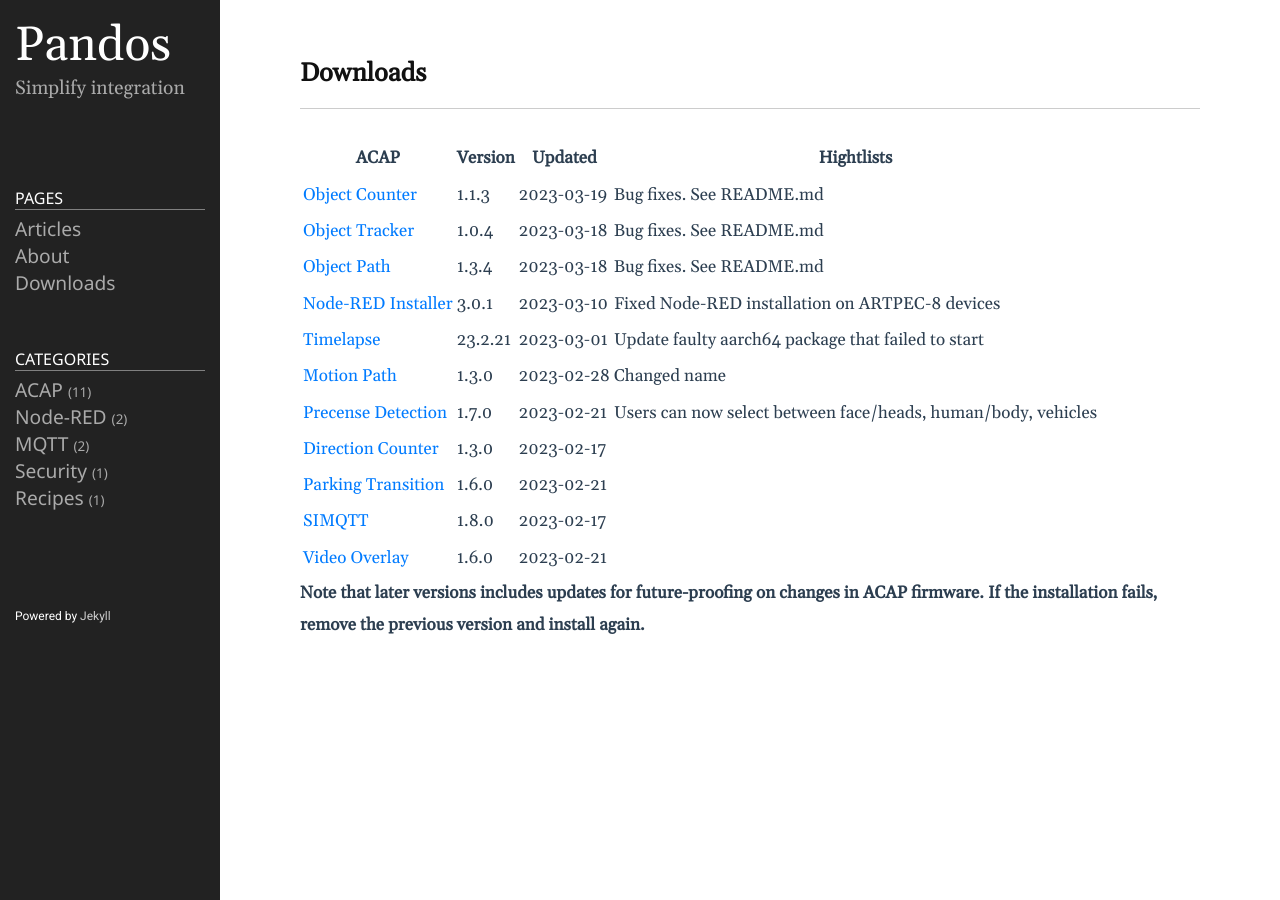
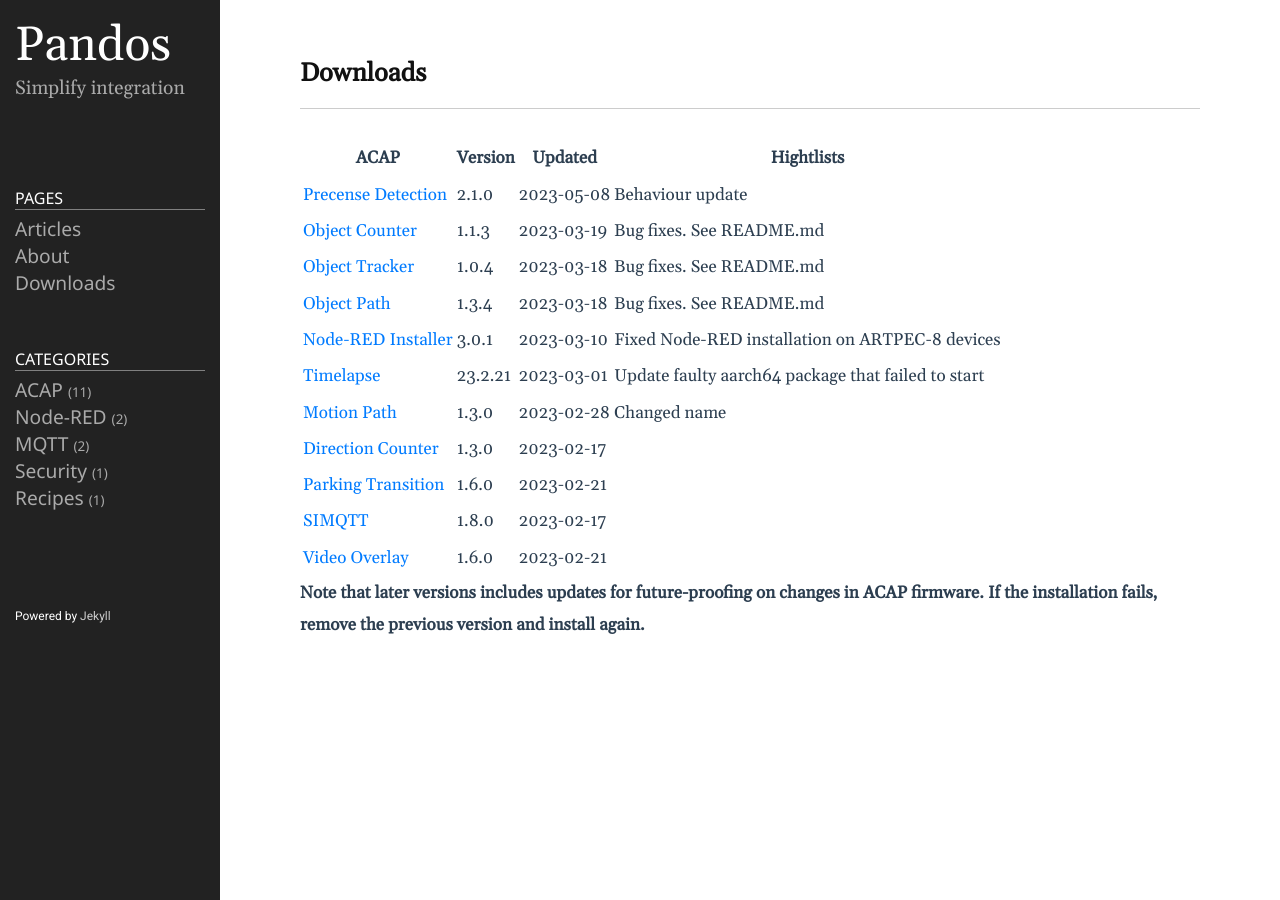
Before and after one commit to pandosme/pandosme.github.io, a Jekyll site: the page built from docs/downloads.md, in a window 1280 px wide. Built offline with Jekyll 4.4.1, drawn with Linux system fonts in a browser that asks for light colours.

Commit message:
Update downloads.md

```diff
--- a/docs/downloads.md
+++ b/docs/downloads.md
@@ -6,13 +6,13 @@ permalink: /downloads/
 
 |ACAP | Version| Updated | Hightlists|
 |------------------------ |---------- |------------ |-------------------------- |
+|[Precense Detection](https://acap.juhlin.me/package/presence) |2.1.0 |2023-05-08 | Behaviour update|
 |[Object Counter](https://acap.juhlin.me/package/ObjectCounter) |1.1.3 |2023-03-19 | Bug fixes.  See README.md |
 |[Object Tracker](https://acap.juhlin.me/package/ObjectTracker) |1.0.4 |2023-03-18 | Bug fixes.  See README.md |
 |[Object Path](https://acap.juhlin.me/package/ObjectPath) |1.3.4 |2023-03-18 | Bug fixes.  See README.md |
 |[Node-RED Installer](https://acap.juhlin.me/package/Nodered) |3.0.1 |2023-03-10 | Fixed Node-RED installation on ARTPEC-8 devices |
 |[Timelapse](https://acap.juhlin.me/package/timelapseme) |23.2.21 |2023-03-01 | Update faulty aarch64 package that failed to start |
 |[Motion Path](https://acap.juhlin.me/package/MotionPath) |1.3.0 |2023-02-28 | Changed name |
-|[Precense Detection](https://acap.juhlin.me/package/presence) |1.7.0 |2023-02-21 | Users can now select between face/heads, human/body, vehicles|
 |[Direction Counter](https://acap.juhlin.me/package/directioncounter) |1.3.0 |2023-02-17 | |
 |[Parking Transition](https://acap.juhlin.me/package/parking) |1.6.0 |2023-02-21 | |
 |[SIMQTT](https://acap.juhlin.me/package/simqtt) |1.8.0 |2023-02-17 |
```
